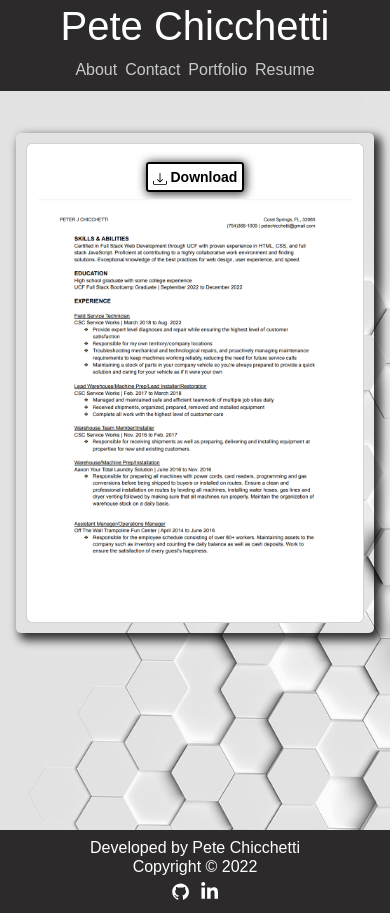
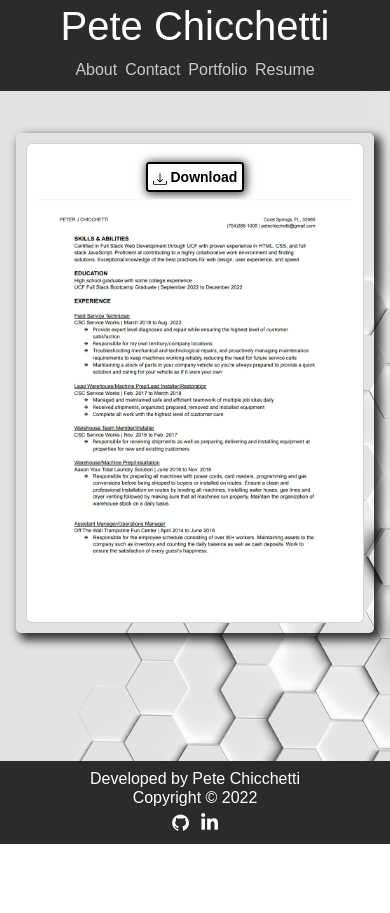
Before and after one commit to PeteChicchetti/professional-react-portfolio, a React (Create React App) app: page / in a window 390 px wide. Both pictures are taken after a click on the item "Resume". After the commit the page ends 844 px from the top, so only its background shows below. Built offline with nearby package versions, Linux system fonts and the light colour scheme.

Commit message:
adjusted footer on 414 mobile

```diff
--- a/src/style.css
+++ b/src/style.css
@@ -411,7 +411,6 @@
     background-color: var(--gray);
 }
 
-
 @media screen and (max-width: 360px) {
     #resumeCardContainer {
         max-height: 445px;
@@ -426,6 +425,9 @@
 }
 
 @media screen and (max-width: 414px) {
+    #resumeContainer {
+        min-height: calc(100vh - 174px);
+    }
     #resumeCardContainer {
         max-height: 500px;
     }
```
